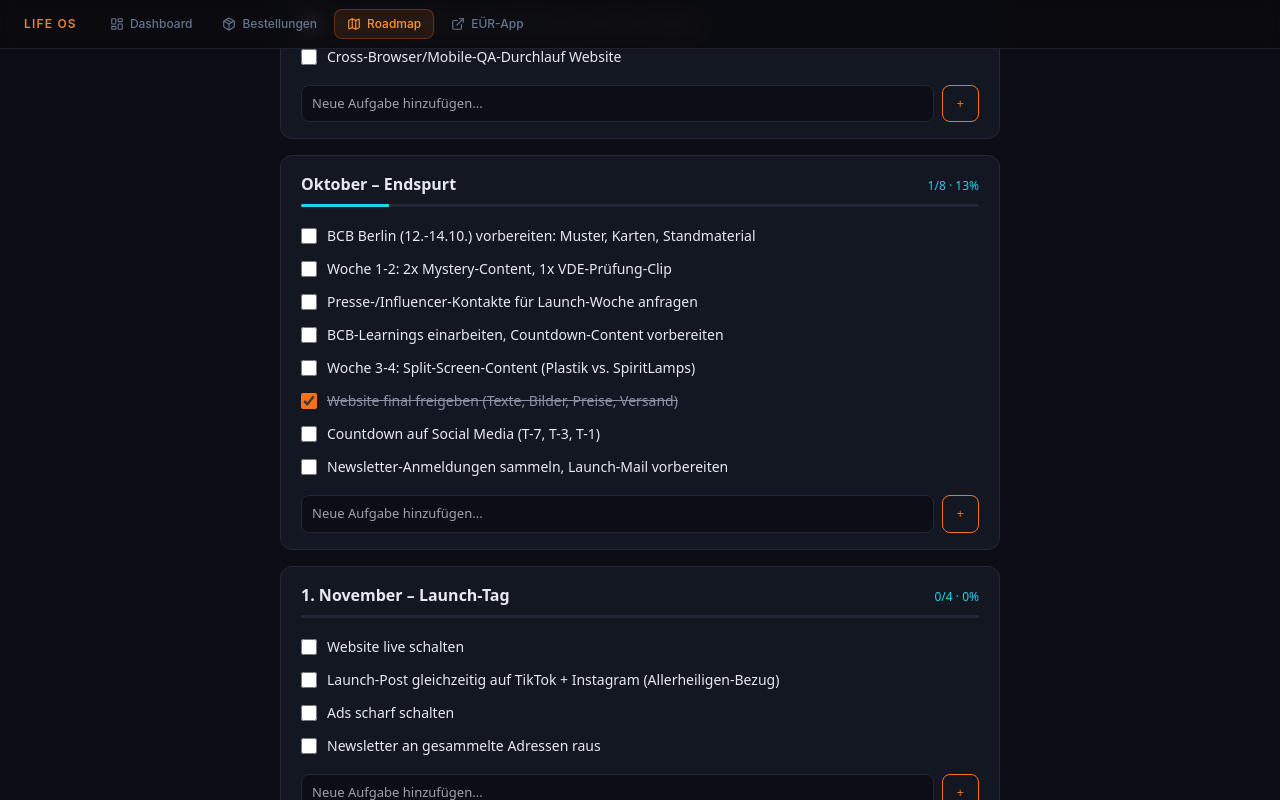
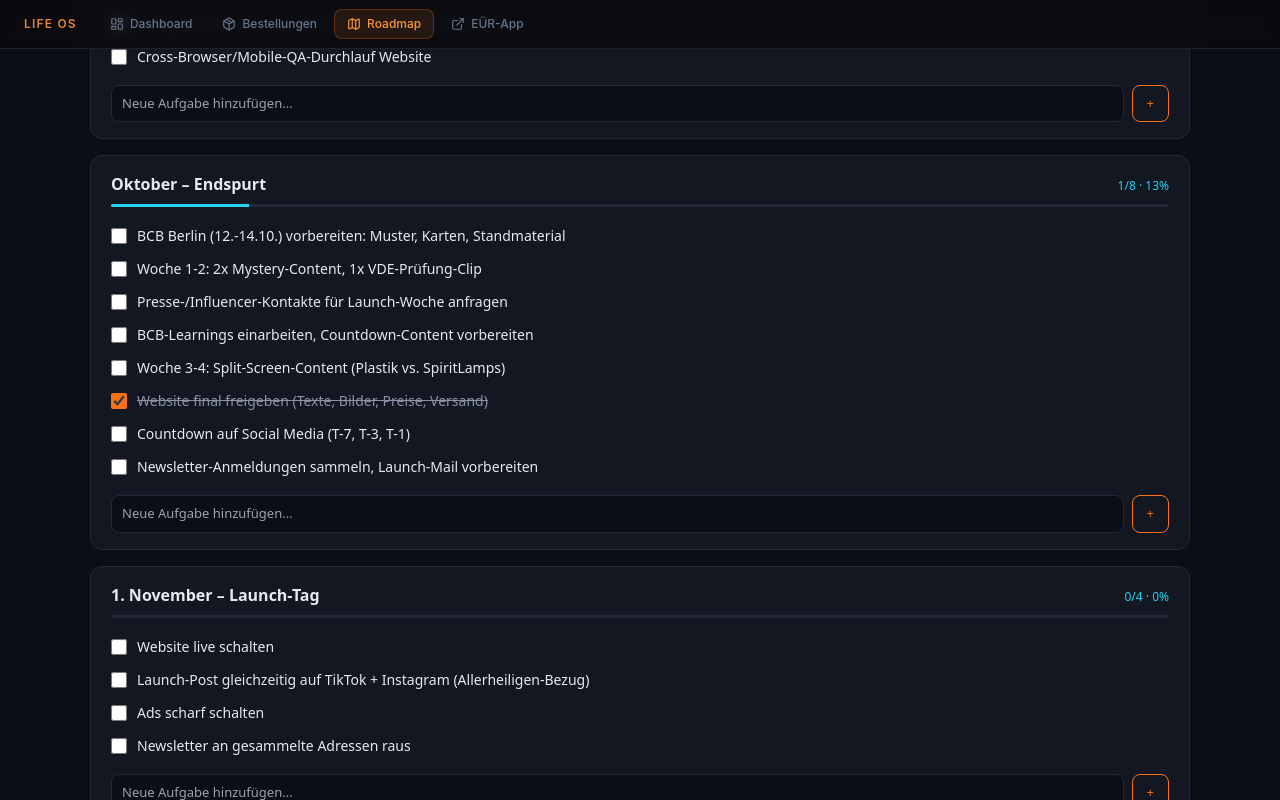
Before and after one commit to dennistalma/life-os, a Next.js app: page /roadmap in a window 1280 px wide. Both pictures are taken after a click on the label "Website final freigeben (Texte, Bilder, Preise, Versand)". Shown: the part 1471-2271 px from the top of the page. Built offline with nearby package versions, Linux system fonts and the light colour scheme; no server answers; the database is empty.

Commit message:
feat: roadmap wider layout

```diff
--- a/app/roadmap/page.tsx
+++ b/app/roadmap/page.tsx
@@ -66,8 +66,8 @@ export default function RoadmapPage() {
   )
 
   return (
-    <div style={{ minHeight: '100vh', background: BG, color: TEXT, padding: '2rem 1.5rem', fontFamily: 'system-ui, sans-serif' }}>
-      <div style={{ maxWidth: 720, margin: '0 auto' }}>
+    <div style={{ minHeight: '100vh', background: BG, color: TEXT, padding: '2rem 2rem', fontFamily: 'system-ui, sans-serif' }}>
+      <div style={{ maxWidth: 1100, margin: '0 auto' }}>
 
         <div style={{ marginBottom: 24, display: 'flex', alignItems: 'center', gap: 12 }}>
           <Link href="/" style={{ color: TEXT_MUTED, display: 'flex', alignItems: 'center' }}>
```
